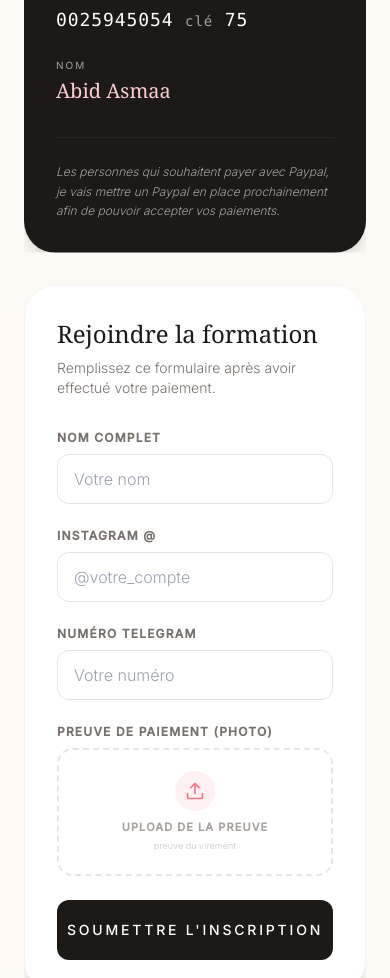
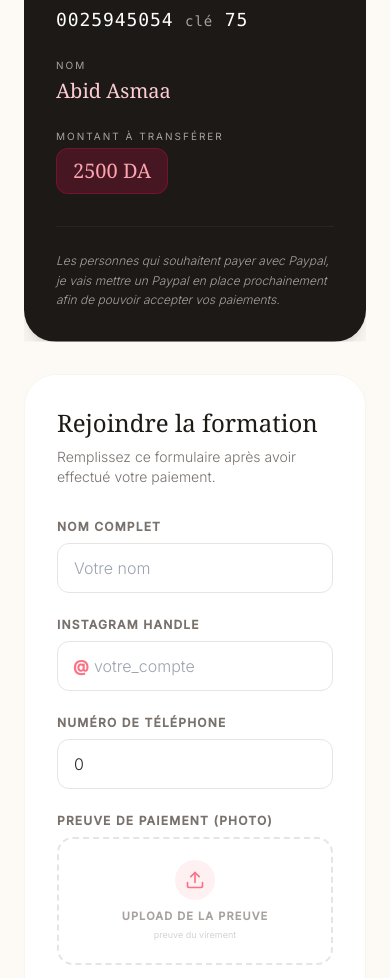
Before and after one commit to Mounibalioua18/FAIRY-BAKES-2.0, a React (Vite) app: page /taob in a window 390 px wide. Shown: the part 2922-3900 px from the top of the page. Built offline with nearby package versions, Linux system fonts and the light colour scheme; no server answers; the database is empty; a web font is replaced by a local one.

Commit message:
feat(TAOB): Enhance phone input validation
Implement stricter validation for the phone number input on the TAOB page. The input now only accepts numeric characters, enforces a maximum length of 10 digits, and ensures it starts with '0'. A final validation check before submission confirms the format.

```diff
--- a/pages/TAOB.tsx
+++ b/pages/TAOB.tsx
@@ -21,7 +21,7 @@ export const TAOB: React.FC = () => {
 
   const [status, setStatus] = useState<FormStatus>(FormStatus.IDLE);
   const [errorMessage, setErrorMessage] = useState<string | null>(null);
-  const [formData, setFormData] = useState({ name: '', instagram: '', phone: '' });
+  const [formData, setFormData] = useState({ name: '', instagram: '', phone: '0' });
   const [proofFile, setProofFile] = useState<File | null>(null);
   const [previewUrl, setPreviewUrl] = useState<string | null>(null);
 
@@ -37,7 +37,18 @@ export const TAOB: React.FC = () => {
   };
 
   const handleChange = (e: React.ChangeEvent<HTMLInputElement>) => {
-    setFormData(prev => ({ ...prev, [e.target.id]: e.target.value }));
+    if (e.target.id === 'phone') {
+      // Allow only numbers and force to start with '0'
+      let val = e.target.value.replace(/\D/g, '');
+      if (val.length > 0 && val[0] !== '0') {
+        val = '0' + val;
+      }
+      if (val.length <= 10) {
+        setFormData(prev => ({ ...prev, [e.target.id]: val }));
+      }
+    } else {
+      setFormData(prev => ({ ...prev, [e.target.id]: e.target.value }));
+    }
   };
 
   const handleFileChange = (e: React.ChangeEvent<HTMLInputElement>) => {
@@ -64,6 +75,12 @@ export const TAOB: React.FC = () => {
 
   const handleSubmit = async (e: React.FormEvent) => {
     e.preventDefault();
+
+    if (!/^0[0-9]{9}$/.test(formData.phone)) {
+      setErrorMessage("Le numéro de téléphone doit contenir exactement 10 chiffres et commencer par un '0'.");
+      return;
+    }
+
     if (!proofFile) {
       setErrorMessage("Veuillez uploader la preuve de paiement / Capture d'écran du virement.");
       return;
@@ -103,7 +120,7 @@ export const TAOB: React.FC = () => {
       if (insertError) throw insertError;
 
       setStatus(FormStatus.SUCCESS);
-      setFormData({ name: '', instagram: '', phone: '' });
+      setFormData({ name: '', instagram: '', phone: '0' });
       setProofFile(null);
       setPreviewUrl(null);
     } catch (error: any) {
@@ -350,6 +367,11 @@ export const TAOB: React.FC = () => {
                       <p className="text-[10px] md:text-xs uppercase tracking-[0.2em] text-stone-400 mb-1 md:mb-2">Nom</p>
                       <p className="text-xl md:text-2xl font-serif text-rose-200">Abid Asmaa</p>
                     </div>
+
+                    <div>
+                      <p className="text-[10px] md:text-xs uppercase tracking-[0.2em] text-stone-400 mb-1 md:mb-2">Montant à transférer</p>
+                      <p className="text-xl md:text-2xl font-serif text-rose-300 bg-rose-900/40 inline-block px-4 py-2 rounded-xl border border-rose-800/50">2500 DA</p>
+                    </div>
                   </div>
 
                   <div className="mt-8 md:mt-12 pt-6 md:pt-8 border-t border-stone-800">
@@ -377,14 +399,17 @@ export const TAOB: React.FC = () => {
                             <input type="text" id="name" value={formData.name} onChange={handleChange} className="w-full bg-white border border-stone-200 rounded-xl px-4 py-3 text-stone-800 focus:outline-none focus:ring-2 focus:ring-rose-100 transition-all font-light" placeholder="Votre nom" required />
                           </div>
                           <div>
-                            <label htmlFor="instagram" className="block text-xs uppercase tracking-widest text-stone-500 mb-2 font-bold">Instagram @</label>
-                            <input type="text" id="instagram" value={formData.instagram} onChange={handleChange} className="w-full bg-white border border-stone-200 rounded-xl px-4 py-3 text-stone-800 focus:outline-none focus:ring-2 focus:ring-rose-100 transition-all font-light" placeholder="@votre_compte" required />
+                            <label htmlFor="instagram" className="block text-xs uppercase tracking-widest text-stone-500 mb-2 font-bold">Instagram Handle</label>
+                            <div className="relative">
+                              <span className="absolute left-4 top-1/2 -translate-y-1/2 text-rose-400 font-bold select-none">@</span>
+                              <input type="text" id="instagram" value={formData.instagram} onChange={handleChange} className="w-full bg-white border border-stone-200 rounded-xl pl-9 pr-4 py-3 text-stone-800 focus:outline-none focus:ring-2 focus:ring-rose-100 transition-all font-light" placeholder="votre_compte" required />
+                            </div>
                           </div>
                         </div>
 
                         <div>
-                          <label htmlFor="phone" className="block text-xs uppercase tracking-widest text-stone-500 mb-2 font-bold">Numéro Telegram</label>
-                          <input type="tel" id="phone" value={formData.phone} onChange={handleChange} className="w-full bg-white border border-stone-200 rounded-xl px-4 py-3 text-stone-800 focus:outline-none focus:ring-2 focus:ring-rose-100 transition-all font-light" placeholder="Votre numéro" required />
+                          <label htmlFor="phone" className="block text-xs uppercase tracking-widest text-stone-500 mb-2 font-bold">Numéro de téléphone</label>
+                          <input type="tel" id="phone" value={formData.phone} onChange={handleChange} className="w-full bg-white border border-stone-200 rounded-xl px-4 py-3 text-stone-800 focus:outline-none focus:ring-2 focus:ring-rose-100 transition-all font-light" placeholder="Ex: 0555123456" maxLength={10} required />
                         </div>
 
                         <div className="mb-8">
```
